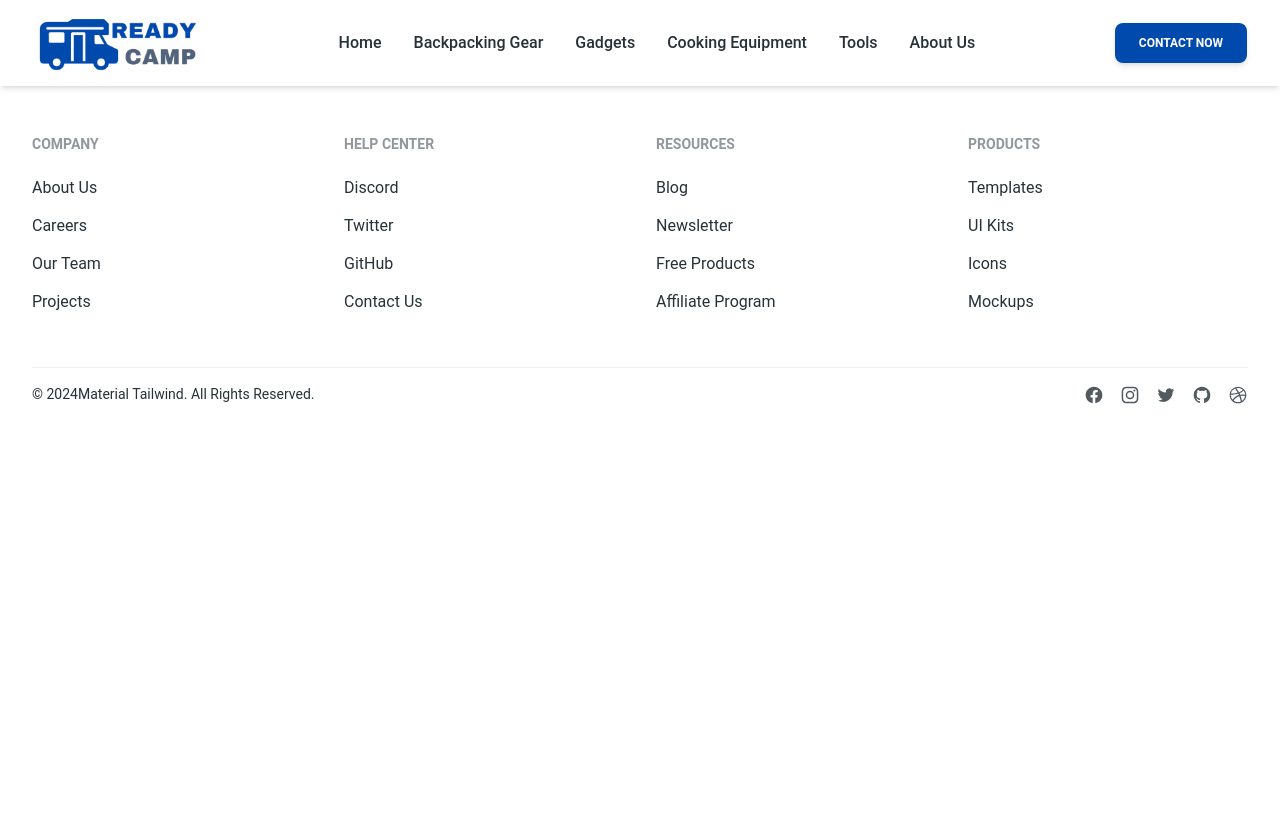
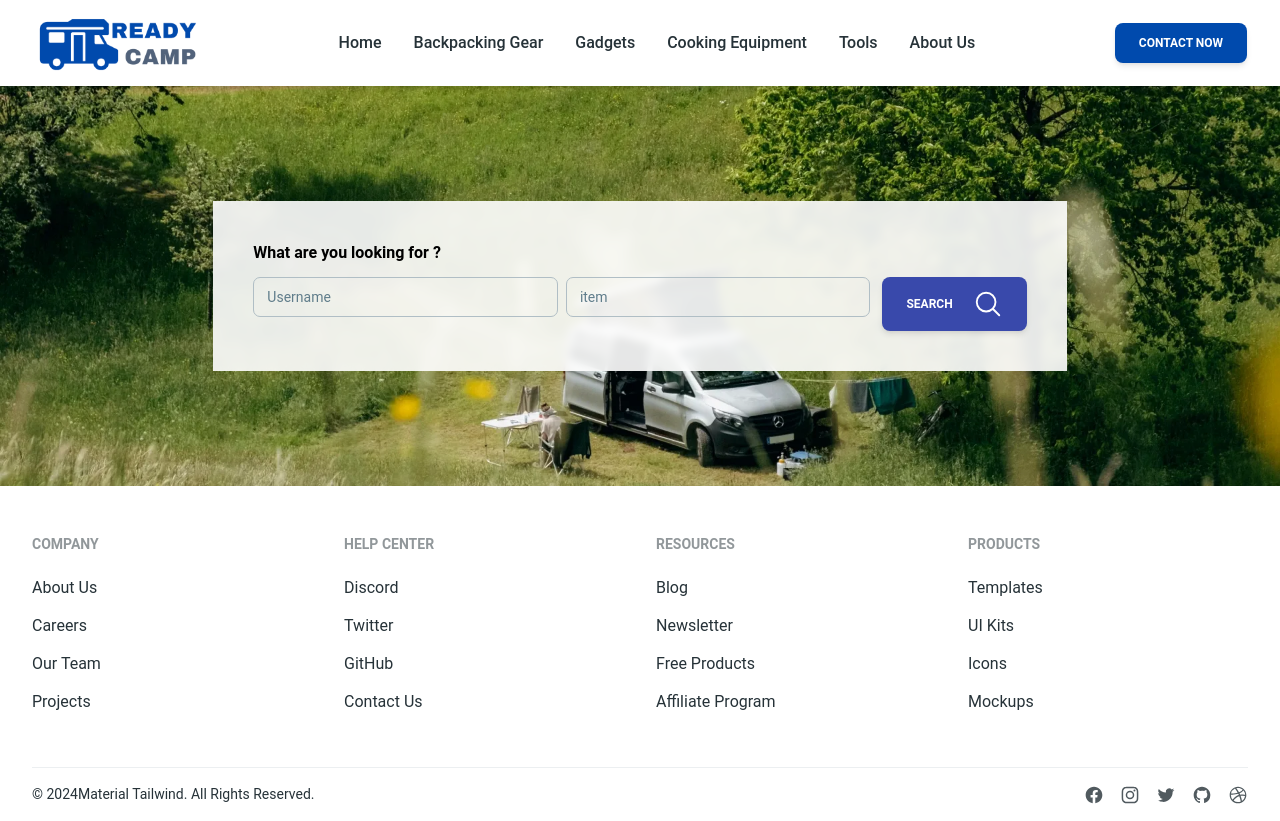
Before and after one commit to imran0dot/ready-camp, a React (Vite) app: page / in a window 1280 px wide. Before the commit the page ends 800 px from the top, so only its background shows below. Built offline with nearby package versions, Linux system fonts and the light colour scheme.

Commit message:
main filter

```diff
--- a/package.json
+++ b/package.json
@@ -15,6 +15,7 @@
     "@reduxjs/toolkit": "^2.2.7",
     "react": "^18.3.1",
     "react-dom": "^18.3.1",
+    "react-hook-form": "^7.53.0",
     "react-redux": "^9.1.2",
     "react-router-dom": "^6.26.1"
   },
--- /dev/null
+++ b/src/assets/pages/Home/Home.tsx
@@ -0,0 +1,27 @@
+import React from 'react';
+import banner from '../../hero-banner.webp';
+import MainFilter from '../../../components/widgets/MainFilter';
+
+const Home: React.FC = () => {
+    return (
+        <>
+            {/* hero section  */}
+            <div
+                style={{
+                    backgroundImage: `url(${banner})`,
+                    backgroundSize: 'cover',
+                    backgroundPosition: 'center',
+                }}
+                className='w-full h-[400px] overflow-hidden flex flex-col justify-center items-center'
+            >
+                <div className='bg-white backdrop-blur-sm w-4/6 p-10 bg-opacity-90 flex flex-col gap-3'>
+                    <h2 className='text-1xl font-bold'>What are you looking for ?</h2>
+                    <MainFilter />
+                </div>
+            </div>
+
+        </>
+    );
+};
+
+export default Home;
--- /dev/null
+++ b/src/components/widgets/MainFilter.tsx
@@ -0,0 +1,51 @@
+import { Button, Input } from '@material-tailwind/react';
+import { useForm, SubmitHandler } from "react-hook-form"
+import React from 'react';
+import { MagnifyingGlassIcon } from '@heroicons/react/24/outline';
+type Inputs = {
+    example: string
+    exampleRequired: string
+}
+
+const MainFilter: React.FC = () => {
+    const { register, handleSubmit } = useForm<Inputs>();
+    const onSubmit: SubmitHandler<Inputs> = (data) => console.log(data);
+
+
+    return (
+        <div>
+            <form
+                onSubmit={handleSubmit(onSubmit)}
+                className="w-full flex flex-col md:flex-row gap-3">
+                <div className='w-full grid grid-cols-1 md:grid-cols-2 gap-2'>
+                    <Input
+                        {...register("exampleRequired", { required: true })}
+                        label="Username"
+                        onPointerEnterCapture={undefined}
+                        onPointerLeaveCapture={undefined}
+                        crossOrigin={undefined} />
+
+                    <Input
+                        {...register("exampleRequired", { required: true })}
+                        label="item"
+                        onPointerEnterCapture={undefined}
+                        onPointerLeaveCapture={undefined}
+                        crossOrigin={undefined} />
+                </div>
+
+                <Button
+                    type='submit'
+                    className='flex items-center gap-3 bg-indigo-600'
+                    onPointerEnterCapture={undefined}
+                    onPointerLeaveCapture={undefined}
+                    placeholder={undefined}>
+                        Search
+                    <MagnifyingGlassIcon className='inline w-[30px] ml-2' />
+                </Button>
+
+            </form>
+        </div>
+    );
+};
+
+export default MainFilter;
```
Also changed, not shown: src/router/index.tsx (+7 -0 lines), src/assets/hero-banner.webp (added), 1 other file (tests, documents, lock files or other folders).
